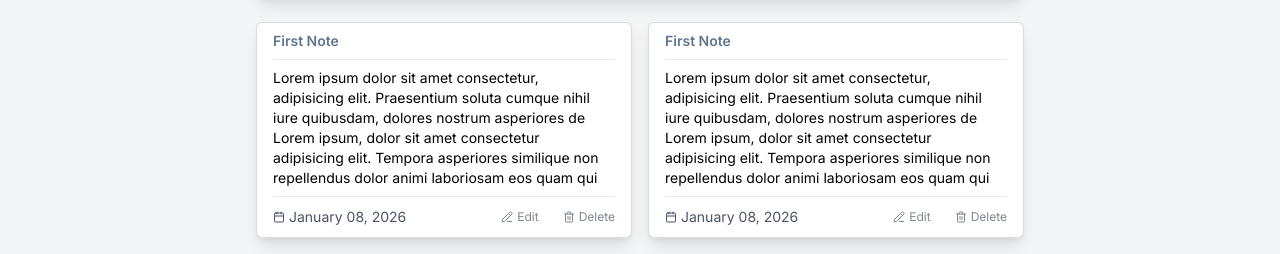
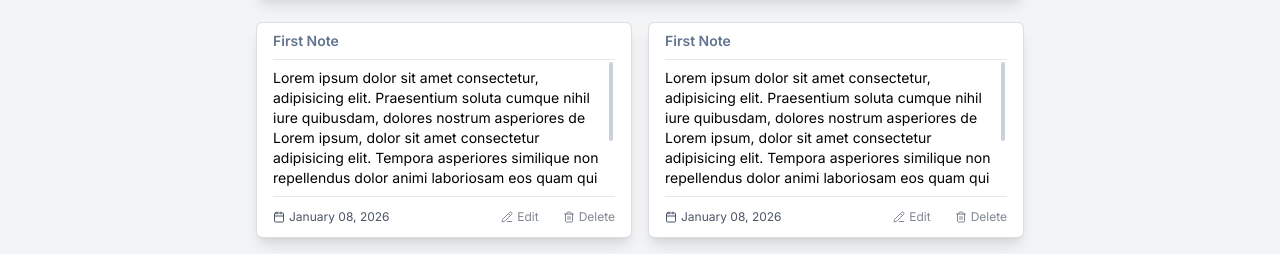
Before and after one commit to vktheja/Project-React-Tailwind-Mind-Vault, a React (Vite) app: page / in a window 1280 px wide. Shown: the part 513-767 px from the top of the page. Built offline with nearby package versions, Linux system fonts and the light colour scheme.

Commit message:
Note and notes styling done

```diff
--- a/src/components/Notes/Note.jsx
+++ b/src/components/Notes/Note.jsx
@@ -22,7 +22,7 @@ const Note = (props) => {
       </SimpleBar>
       <div className="border-b border-gray-200 mt-2 "></div>
       <div className="flex items-center justify-between py-2">
-        <div className="flex items-center space-x-1 text-sm text-gray-600">
+        <div className="flex items-center space-x-1 text-sm mds:text-xs text-gray-600">
           <Date className="w-4 mds:w-3" />
           <p>January 08, 2026</p>
         </div>
--- a/src/index.css
+++ b/src/index.css
@@ -4,6 +4,23 @@
 @layer base {
   body {
     @apply bg-gray-100;
+
+    /* Vertical scrollbar track (the rail) */
+    .simplebar-track.simplebar-vertical {
+      width: 8px !important;
+    }
+
+    /* Scrollbar thumb (the draggable part) */
+    .simplebar-scrollbar::before {
+      background-color: #94a3b8 !important; /* slate-400 */
+      opacity: 0.5 !important;
+      border-radius: 9999px;
+    }
+
+    /* Thumb when scrolling or hovering */
+    .simplebar-scrollbar.simplebar-visible::before {
+      opacity: 0.8 !important;
+    }
   }
 }
 
--- a/src/main.jsx
+++ b/src/main.jsx
@@ -1,7 +1,7 @@
 import { StrictMode } from "react";
 import { createRoot } from "react-dom/client";
+import "./index.css";
 import "simplebar-react/dist/simplebar.min.css";
-import "./index.css";
 import App from "./App.jsx";
 
 createRoot(document.getElementById("root")).render(
```
